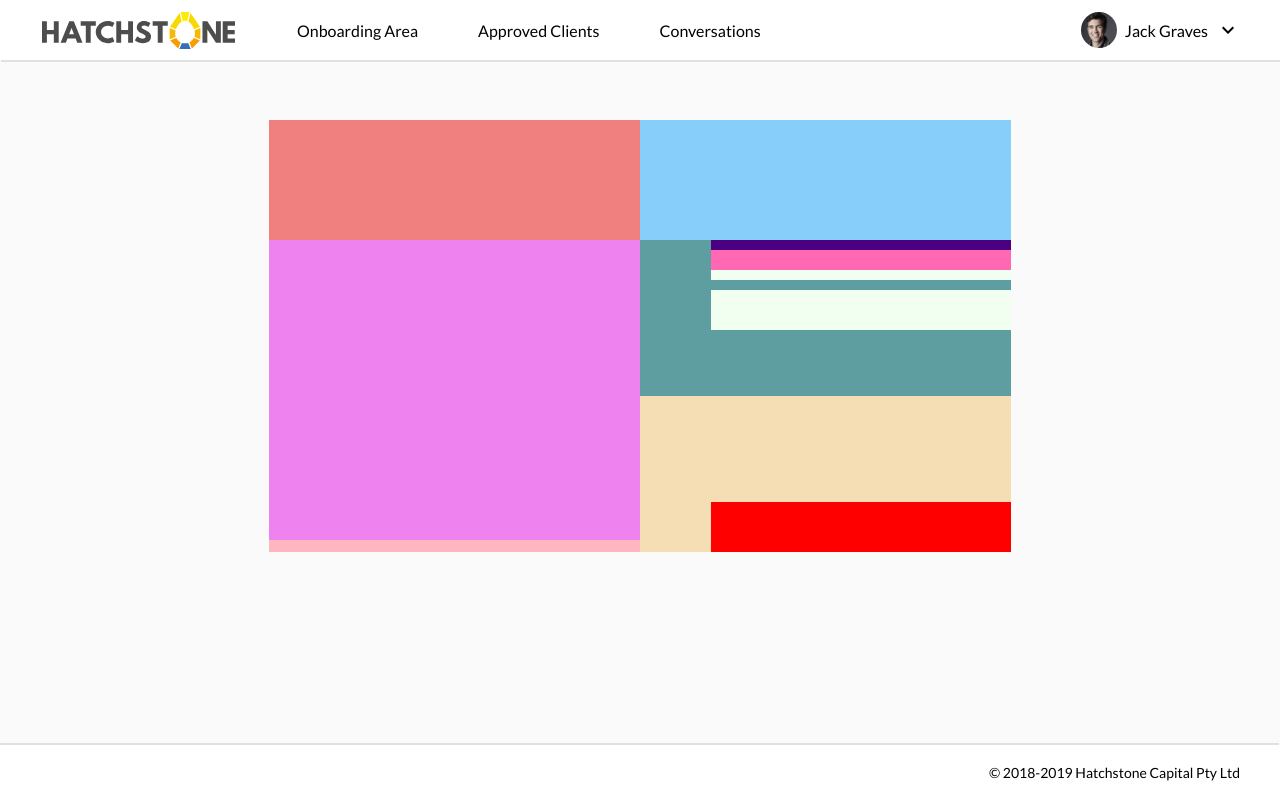
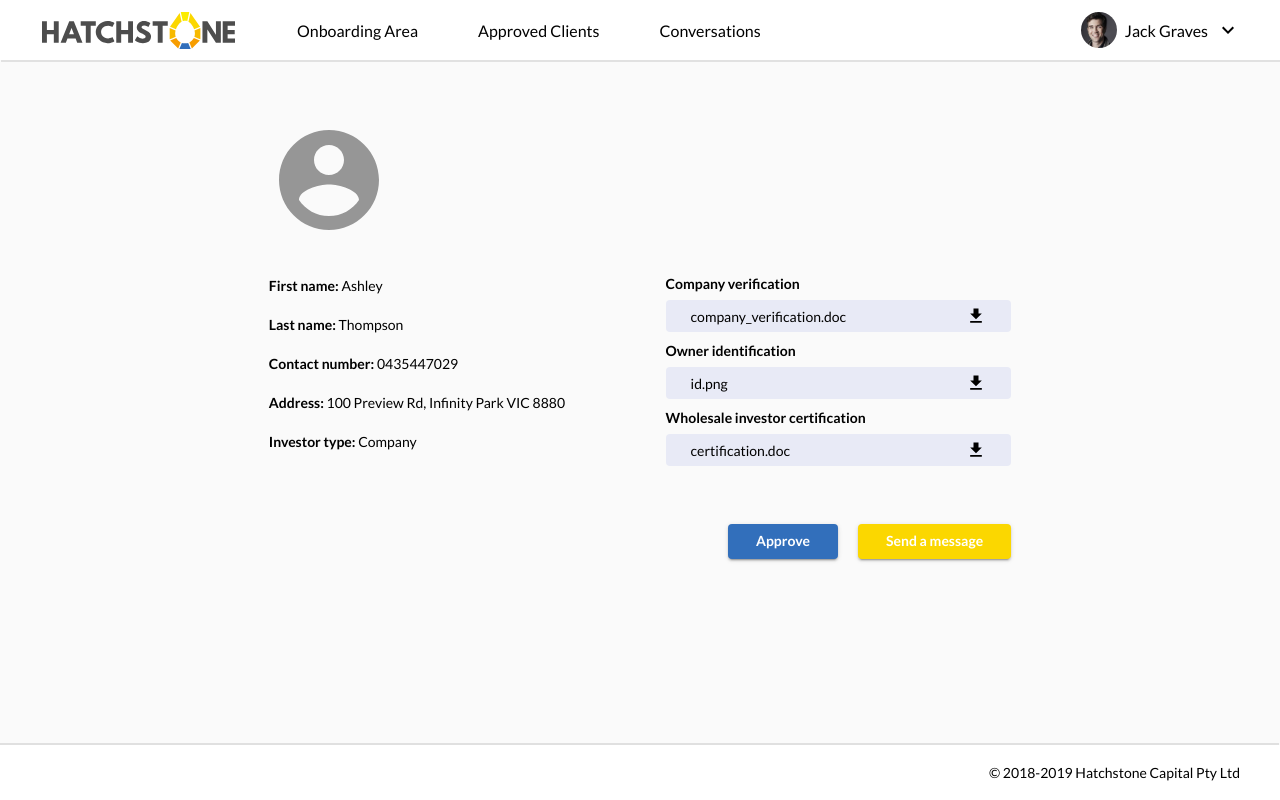
Before and after one commit to tomsmi321/hatchstone-frontend, a React (Create React App) app: page /client-details/1 in a window 1280 px wide. Built offline with nearby package versions, Linux system fonts and the light colour scheme.

Commit message:
completed styling for client profile ui

```diff
--- /dev/null
+++ b/src/components/ClientDetails/ClientProfileTable.jsx
@@ -0,0 +1,68 @@
+import React from 'react';
+import styled from 'styled-components';
+import { AccountCircle } from 'uiKit/Icon'
+
+const Wrapper = styled.div`
+    /* background-color: lightpink; */
+    width: 50%;
+    display: flex;
+    flex-direction: column;
+`
+
+const WrapperAccountCircleIcon = styled.div`
+    /* background-color: lightcoral; */
+    height: 120px;
+    margin-bottom: 35px;
+`
+
+const AccountCircleIcon = styled(AccountCircle).attrs({ style: { fontSize: 120 } })`
+  color: rgba(0, 0, 0, 0.4);
+`
+
+const WrapperClientProfileDetails = styled.div`
+    /* background-color: violet; */
+        .client-details-field-title {
+            font-weight: bold;
+            font-size: 14px;
+            display: inline;
+        }
+        .client-details-field-data {
+            font-size: 14px;
+            display: inline;
+        }
+`
+
+const WrapperClientProfileDetailsItem = styled.div`
+    /* background-color: navajowhite; */
+    margin-bottom: 20px;
+
+`
+
+const ClientProfileTable = () => {
+    return (
+        <Wrapper>
+                <WrapperAccountCircleIcon>
+                    <AccountCircleIcon />
+                </WrapperAccountCircleIcon>
+                <WrapperClientProfileDetails>
+                    <WrapperClientProfileDetailsItem>
+                        <p className="client-details-field-title">First name: </p><p className="client-details-field-data">{"Ashley"}</p>
+                    </WrapperClientProfileDetailsItem>
+                    <WrapperClientProfileDetailsItem>
+                        <p className="client-details-field-title">Last name: </p><p className="client-details-field-data">{"Thompson"}</p>
+                    </WrapperClientProfileDetailsItem>
+                    <WrapperClientProfileDetailsItem>
+                        <p className="client-details-field-title">Contact number: </p><p className="client-details-field-data">{"0435447029"}</p>
+                    </WrapperClientProfileDetailsItem>
+                    <WrapperClientProfileDetailsItem>
+                        <p className="client-details-field-title">Address: </p><p className="client-details-field-data">{"100 Preview Rd, Infinity Park VIC 8880"}</p>
+                    </WrapperClientProfileDetailsItem>
+                    <WrapperClientProfileDetailsItem>
+                        <p className="client-details-field-title">Investor type: </p><p className="client-details-field-data">{"Company"}</p>
+                    </WrapperClientProfileDetailsItem>
+                </WrapperClientProfileDetails>
+            </Wrapper>
+    )
+}
+
+export default ClientProfileTable;
--- a/src/components/ClientDetails/index.jsx
+++ b/src/components/ClientDetails/index.jsx
@@ -1,108 +1,137 @@
 import React from 'react';
 import styled from 'styled-components';
+import ClientProfileTable from './ClientProfileTable'
+import GetAppIcon from '@material-ui/icons/GetApp';
+import { PrimaryButton, SecondaryButton } from '../../uiKit/Button';
 
 const Wrapper = styled.div`
-    background-color: lightgreen;
+    /* background-color: lightgreen; */
     margin: 60px auto 0px auto;
     width: 58vw;
     height: 54vh;
     display: flex;
 `
 
-const WrapperClientProfile = styled.div`
-    background-color: lightpink;
-    width: 50%;
-    display: flex;
-    flex-direction: column;
-`
-
-const WrapperAccountCircleIcon = styled.div`
-    background-color: lightcoral;
-    /* remove height and width */
-    height: 120px;
-`
-const WrapperClientProfileDetails = styled.div`
-    background-color: violet;
-    /* remove height */
-    height: 300px;
-`
-
 const WrapperClientDocs = styled.div`
-    background-color: lightskyblue;
+    /* background-color: lightskyblue; */
     width: 50%;
     display: flex;
     flex-direction: column;
     justify-content: flex-start;
 `
 
-const WrapperClientDocsFields = styled.div`
-    background-color: cadetblue;
+const WrapperClientDocsFieldsOuter = styled.div`
+    /* background-color: cadetblue; */
     display: flex;
     flex-direction: column;
     align-items: flex-end;
-    height: 170px;
-    margin-top: 120px;
+    margin-top: 155px;
+`
+
+const WrapperClientDocsFieldsInner = styled.div`
+    /* background-color: green; */
+    width: 27vw;
+`
+
+const WrapperClientDocsField = styled.div`
+    /* background-color: honeydew; */
+    display: flex;
+    flex-direction: column;
+    margin-bottom: 10px;
+`
+const WrapperClientDocsFieldDesc = styled.div`
+    /* background-color: darkslateblue; */
+    font-size: 14px;
+    font-weight: bold;
+    margin-bottom: 8px;
+`
+
+const WrapperClientDocFieldDowloadField = styled.div`
+    /* background-color: hotpink; */
+    background-color: #E8EAF6;
+    display: flex;
+    justify-content: space-between;
+    align-items: center;
+    border-radius: 4px;
+    height: 4vh;
+    padding: 12px 25px;
+        p {
+            font-size: 14px;
+        }
+`
+
+const StyledGetAppIcon = styled(GetAppIcon)`
+    &&& {
+        font-size: 20px;
+    }
 `
 
 const WrapperButtonsOuter = styled.div`
-    background-color: wheat;
-    height: 170px;
+    /* background-color: wheat; */
     display: flex;
     justify-content: flex-end;
     align-items: flex-end;
-    /* align-items: flex-end; */
+    margin-top: 48px;
 `
 
 const WrapperButtonsInner = styled.div`
-    background-color: red;
-    height: 50px;
-    width: 300px;
+    /* background-color: red; */
+    display: flex;
+    justify-content: flex-end;
+    height: 35px;
 `
-
-const WrapperClientDocsField = styled.div`
-    background-color: honeydew;
+const WrapperApproveButton = styled.div`
+    /* background-color: firebrick; */
     display: flex;
-    flex-direction: column;
-    height: 40px;
-    width: 300px;
-    margin-bottom: 10px;
-`
-const WrapperClientDocsFieldDesc = styled.div`
-    background-color: indigo;
-    height: 10px;
-`
-
-const WrapperClientDocFieldDowloadField = styled.div`
-    background-color: hotpink;
-    width: 300px;
-    height: 20px;
+    margin-right: 20px;
 `
 
 
 const ClientDetailPage = () => {
     return (
         <Wrapper>
-            <WrapperClientProfile>
-                <WrapperAccountCircleIcon>
-
-                </WrapperAccountCircleIcon>
-                <WrapperClientProfileDetails>
-
-                </WrapperClientProfileDetails>
-            </WrapperClientProfile>
+            <ClientProfileTable />
             <WrapperClientDocs>
-                <WrapperClientDocsFields>
-                    <WrapperClientDocsField>
-                        <WrapperClientDocsFieldDesc></WrapperClientDocsFieldDesc>
-                        <WrapperClientDocFieldDowloadField></WrapperClientDocFieldDowloadField>
-                    </WrapperClientDocsField>
-                    <WrapperClientDocsField>
-
-                    </WrapperClientDocsField>
-                </WrapperClientDocsFields>
+                <WrapperClientDocsFieldsOuter>
+                    <WrapperClientDocsFieldsInner>
+                        <WrapperClientDocsField>
+                            <WrapperClientDocsFieldDesc>
+                                {"Company verification"}
+                            </WrapperClientDocsFieldDesc>
+                            <WrapperClientDocFieldDowloadField>
+                                <p>{"company_verification.doc"}</p>
+                                <StyledGetAppIcon />
+                            </WrapperClientDocFieldDowloadField>
+                        </WrapperClientDocsField>
+                        {/* remove */}
+                        <WrapperClientDocsField>
+                            <WrapperClientDocsFieldDesc>
+                                {"Owner identification"}
+                            </WrapperClientDocsFieldDesc>
+                            <WrapperClientDocFieldDowloadField>
+                                <p>{"id.png"}</p>
+                                <StyledGetAppIcon />
+                            </WrapperClientDocFieldDowloadField>
+                        </WrapperClientDocsField>
+                        {/* remove */}
+                        <WrapperClientDocsField>
+                            <WrapperClientDocsFieldDesc>
+                                {"Wholesale investor certification"}
+                            </WrapperClientDocsFieldDesc>
+                            <WrapperClientDocFieldDowloadField>
+                                <p>{"certification.doc"}</p>
+                                <StyledGetAppIcon />
+                            </WrapperClientDocFieldDowloadField>
+                        </WrapperClientDocsField>
+                        {/* remove */}
+                    </WrapperClientDocsFieldsInner>
+                </WrapperClientDocsFieldsOuter>
                 <WrapperButtonsOuter>
                     <WrapperButtonsInner>
-
+                        <WrapperApproveButton>
+                            <PrimaryButton>Approve</PrimaryButton>
+                        </WrapperApproveButton>
+                        <SecondaryButton>Send a message</SecondaryButton>
                     </WrapperButtonsInner>
                 </WrapperButtonsOuter>
             </WrapperClientDocs>
```
